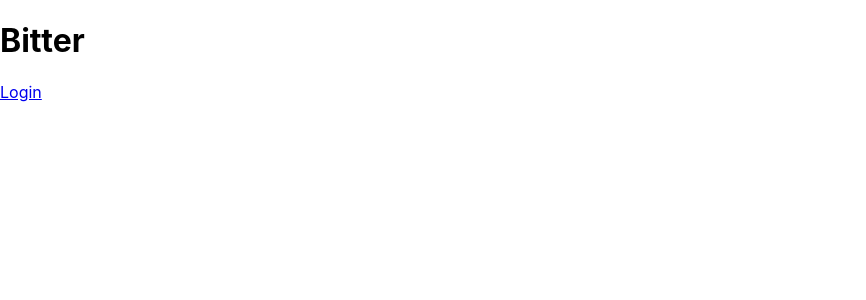
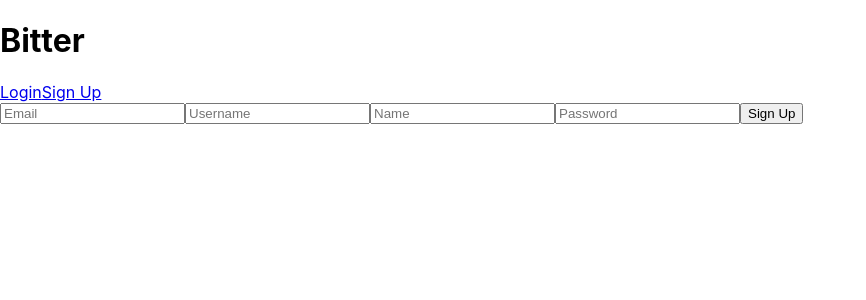
Before and after one commit to tmockler22/bitter, a React (Create React App) app in the folder client/: page /#/register in a window 1280 px wide. Shown: the top 300 px of the page, without its empty margins (0-866 px from the left). Built offline with nearby package versions, Linux system fonts and the light colour scheme; the HTML template or start-up script is replaced by a standard one.

Commit message:
Register frontend

```diff
--- a/client/src/components/App.js
+++ b/client/src/components/App.js
@@ -2,6 +2,7 @@ import React, { Component } from "react";
 import PostIndex from "./posts/PostIndex";
 import { Route, Switch } from "react-router-dom";
 import Login from "./nav/Login";
+import Register from "./nav/Register";
 import Nav from "./nav/Nav";
 import AuthRoute from "../util/route_util";
 
@@ -12,6 +13,7 @@ const App = () => {
       <Route path="/" component={Nav} />
       <Switch>
         <AuthRoute exact path="/login" component={Login} routeType="auth" />
+        <AuthRoute exact path="/register" component={Register} routeType="auth" />
         <Route exact path="/" component={PostIndex} />
       </Switch>
     </div>
--- a/client/src/components/nav/Nav.js
+++ b/client/src/components/nav/Nav.js
@@ -27,6 +27,7 @@ const Nav = props => {
               return (
                 <div>
                   <Link to="/login">Login</Link>
+                  <Link to="/register">Sign Up</Link>
                 </div>
               );
             }
--- /dev/null
+++ b/client/src/components/nav/Register.js
@@ -0,0 +1,83 @@
+import React, { Component } from "react";
+import { Mutation } from "react-apollo";
+import { REGISTER_USER } from "../../graphql/mutations";
+
+class Register extends Component {
+  constructor(props) {
+    super(props);
+
+    this.state = {
+      email: "",
+      password: "",
+      fullname: "",
+      username: ""
+    };
+  }
+
+  update(field) {
+    return e => this.setState({ [field]: e.target.value });
+  }
+
+  updateCache(client, { data }) {
+    client.writeData({
+      data: { isLoggedIn: data.register.loggedIn }
+    });
+  }
+
+  render() {
+    return (
+      <Mutation
+        mutation={REGISTER_USER}
+        onCompleted={data => {
+          const { token } = data.register;
+          localStorage.setItem("auth-token", token);
+          this.props.history.push("/");
+        }}
+        update={(client, data) => this.updateCache(client, data)}
+      >
+        {registerUser => (
+          <div>
+            <form
+              onSubmit={e => {
+                e.preventDefault();
+                registerUser({
+                  variables: {
+                    email: this.state.email,
+                    password: this.state.password,
+                    username: this.state.username,
+                    fullname: this.state.fullname
+                  }
+                });
+              }}
+            >
+              <input
+                value={this.state.email}
+                onChange={this.update("email")}
+                placeholder="Email"
+              />
+              <input
+                value={this.state.username}
+                onChange={this.update("username")}
+                placeholder="Username"
+              />
+              <input
+                value={this.state.fullname}
+                onChange={this.update("fullname")}
+                placeholder="Name"
+              />
+              <input
+                value={this.state.password}
+                onChange={this.update("password")}
+                type="password"
+                placeholder="Password"
+              />
+              <button type="submit">Sign Up</button>
+            </form>
+          </div>
+        )}
+      </Mutation>
+    );
+  }
+}
+
+export default Register;
--- a/client/src/graphql/mutations.js
+++ b/client/src/graphql/mutations.js
@@ -3,6 +3,15 @@ import gql from "graphql-tag";
 export const LOGIN_USER = gql`
   mutation LoginUser($email: String!, $password: String!) {
     login(email: $email, password: $password) {
+      token
+      loggedIn
+    }
+  }
+`;
+
+export const REGISTER_USER = gql`
+  mutation RegisterUser($email: String!, $password: String!, $fullname: String!, $username: String!) {
+    register(email: $email, password: $password, fullname: $fullname, username: $username) {
       token
       loggedIn
     }
--- a/client/src/index.js
+++ b/client/src/index.js
@@ -26,7 +26,10 @@ cache.writeData({
 });
 
 const httpLink = createHttpLink({
-  uri: "http://localhost:5000/graphql"
+  uri: "http://localhost:5000/graphql",
+  headers: {
+    authorization: localStorage.getItem("auth-token")
+  }
 });
 
 // make sure we log any additional errors we receive
```
